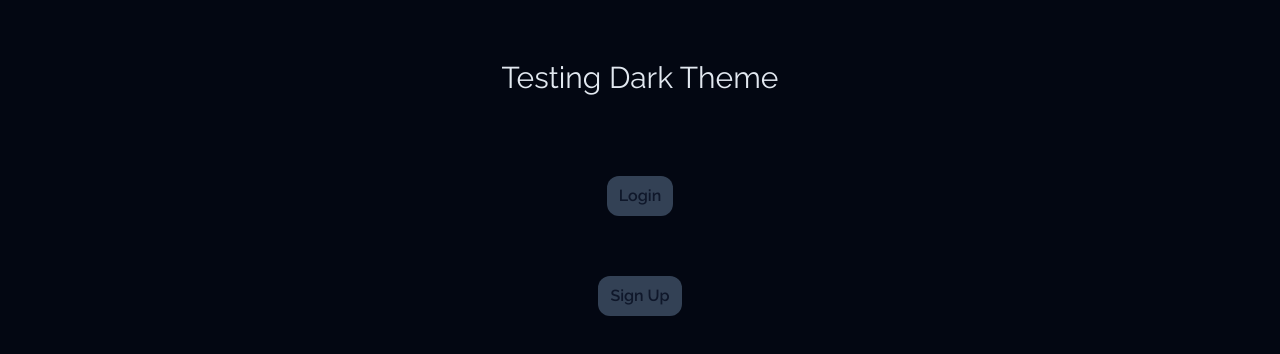
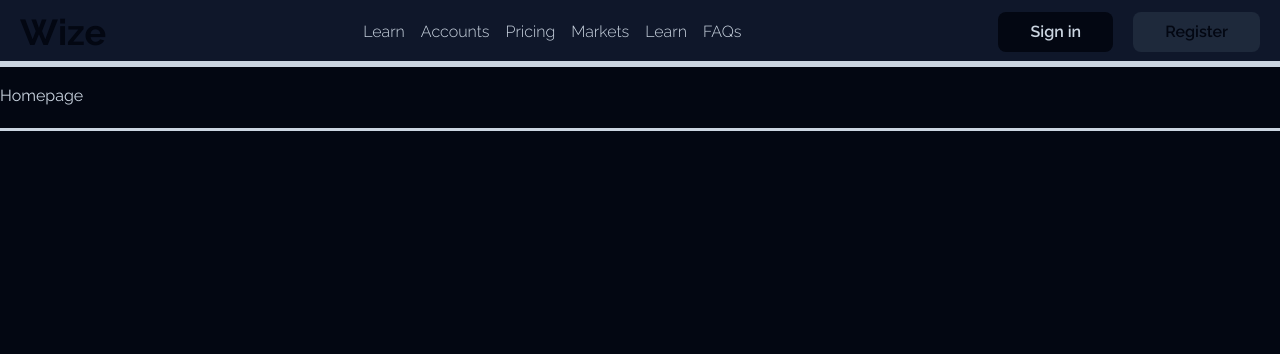
Before and after one commit to Officialibn1/wize, a Next.js app: page / in a window 1280 px wide. Shown: the top 354 px of the page. Built offline with nearby package versions, Linux system fonts and the light colour scheme.

Commit message:
installed react-icons library

```diff
--- a/app/components/Navbar.tsx
+++ b/app/components/Navbar.tsx
@@ -1,10 +1,43 @@
+import Link from "next/link";
 import React from "react";
+import "@/app/components/styles/HomeNavbar.css";
 
 const HomeNavbar = () => {
 	return (
-		<div className='container'>
-			<nav></nav>
-		</div>
+		<nav>
+			<div className='navLogo'>
+				<Link href={"/"}>
+					<h1>Wize</h1>
+				</Link>
+			</div>
+
+			<div className='desktopLinks'>
+				<ul>
+					<li>
+						<Link href={"/"}>Learn</Link>
+					</li>
+					<li>
+						<Link href={"/"}>Accounts</Link>
+					</li>
+					<li>
+						<Link href={"/"}>Pricing</Link>
+					</li>
+					<li>
+						<Link href={"/"}>Markets</Link>
+					</li>
+					<li>
+						<Link href={"/"}>Learn</Link>
+					</li>
+					<li>
+						<Link href={"/"}>FAQs</Link>
+					</li>
+				</ul>
+			</div>
+			<div className='navButtons'>
+				<Link href={"/login"}>Sign in</Link>
+				<Link href={"/signup"}>Register</Link>
+			</div>
+		</nav>
 	);
 };
 
--- /dev/null
+++ b/app/components/styles/HomeNavbar.css
@@ -0,0 +1,62 @@
+nav {
+	@apply flex justify-between px-5 py-3 outline bg-slate-900 gap-5;
+}
+
+.navLogo {
+	/* @apply ; */
+}
+
+.navLogo h1 {
+	@apply text-4xl font-bold;
+	color: hsl(224 71.4% 4.1%);
+}
+
+.desktopLinks {
+	@apply gap-8 px-2 hidden lg:flex;
+}
+
+.desktopLinks ul {
+	@apply flex gap-4 items-center;
+}
+
+/* navlinks styles */
+.desktopLinks ul li > a {
+	@apply text-base font-light relative;
+}
+
+/* navlink hover effect  on large screen*/
+@media (min-width: 1024px) {
+	.desktopLinks ul li > a::before {
+		@apply absolute -bottom-1 left-0 ease-in-out duration-300;
+		content: "";
+		height: 2px;
+		width: 0%;
+		background: rgb(203 213 225);
+	}
+
+	/* hover effect on hover */
+	.desktopLinks ul li > a:hover::before {
+		width: 100%;
+	}
+}
+
+/* sign in and register container styles */
+.navButtons {
+	@apply flex gap-5 items-center;
+}
+
+/* sign in and register link styles */
+.navButtons a {
+	@apply px-8 py-2 font-semibold duration-300 ease-in-out;
+	border-radius: 0.5rem;
+}
+
+/* sign in styles */
+.navButtons a:last-child {
+	@apply bg-slate-800 text-[#030712] lg:hover:bg-[#030712] lg:hover:text-slate-300;
+}
+
+/* register styles */
+.navButtons a:first-child {
+	@apply bg-[#030712] lg:hover:bg-slate-800 lg:hover:text-[#030712];
+}
--- a/app/global.css
+++ b/app/global.css
@@ -50,7 +50,7 @@
 }
 
 body {
-	@apply max-w-[1736px] h-[100dvh] mx-auto outline text-slate-200 flex;
+	@apply max-w-[1736px] h-[100dvh] mx-auto outline text-slate-300 flex;
 	font-family: "Raleway", sans-serif;
 	background: hsl(var(--background));
 	/* color: hsl(var(--foreground)); */
--- a/app/layout.tsx
+++ b/app/layout.tsx
@@ -1,11 +1,17 @@
 import "@/app/global.css";
 import AuthProviders from "./providers";
+import HomeNavbar from "./components/Navbar";
 
 const RootLayout = ({ children }: { children: React.ReactNode }) => {
 	return (
 		<html lang='en'>
 			<body>
-				<AuthProviders>{children}</AuthProviders>
+				<AuthProviders>
+					<main className='w-full flex flex-col'>
+						<HomeNavbar />
+						{children}
+					</main>
+				</AuthProviders>
 			</body>
 		</html>
 	);
--- a/app/page.tsx
+++ b/app/page.tsx
@@ -1,22 +1,11 @@
 import Link from "next/link";
+import HomeNavbar from "./components/Navbar";
 
 const Page = () => {
 	return (
-		<main className='w-full py-5 flex flex-col gap-5'>
-			<h1 className='text-3xl my-10 text-center'>Testing Dark Theme</h1>
-
-			<Link
-				href={"/login"}
-				className='px-3 py-2 rounded-xl bg-slate-700 text-slate-900 my-5 font-semibold mx-auto'>
-				Login
-			</Link>
-
-			<Link
-				href={"/signup"}
-				className='px-3 py-2 rounded-xl bg-slate-700 text-slate-900 my-5 font-semibold mx-auto'>
-				Sign Up
-			</Link>
-		</main>
+		<section className='w-full py-5 flex flex-col gap-5 outline'>
+			<h1>Homepage</h1>
+		</section>
 	);
 };
 
--- a/package.json
+++ b/package.json
@@ -20,6 +20,7 @@
 		"postcss": "8.4.31",
 		"react": "18.2.0",
 		"react-dom": "18.2.0",
+		"react-icons": "^4.12.0",
 		"tailwindcss": "3.3.3",
 		"typescript": "5.2.2",
 		"zod": "^3.22.2"
```
Also changed, not shown: 1 other file (tests, documents, lock files or other folders).
